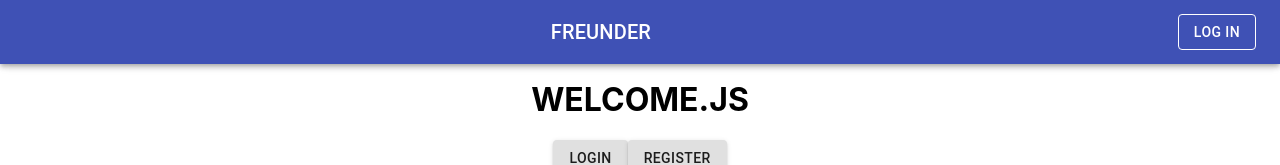
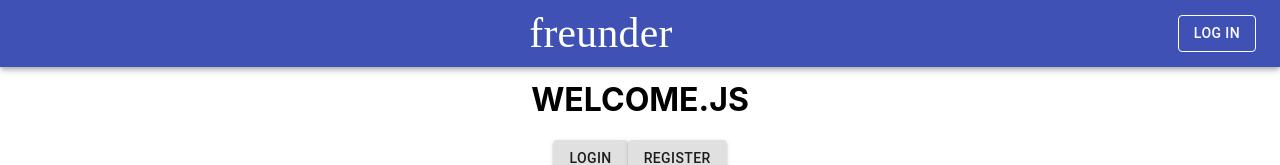
Before and after one commit to adriannajuchacz/freunder, a React (Create React App) app in the folder freunder-frontend/: page / in a window 1280 px wide. Shown: the top 165 px of the page. Built offline with nearby package versions, Linux system fonts and the light colour scheme.

Commit message:
added a logo to the navbar

```diff
--- a/freunder-frontend/src/App.css
+++ b/freunder-frontend/src/App.css
@@ -6,7 +6,7 @@
   height: 40vmin;
   pointer-events: none;
 }
-
+@import url('https://fonts.googleapis.com/css2?family=Pacifico&display=swap');
 @media (prefers-reduced-motion: no-preference) {
   .App-logo {
     animation: App-logo-spin infinite 20s linear;
--- a/freunder-frontend/src/components/Navbar.js
+++ b/freunder-frontend/src/components/Navbar.js
@@ -22,7 +22,9 @@
     marginRight: theme.spacing(2)
   },
   title: {
-    flexGrow: 1
+    flexGrow: 1,
+    fontFamily: 'Pacifico, cursive',
+    fontSize: '2.6rem'
   },
   whiteBtn: {
     color: "#fff !important",
@@ -62,7 +64,7 @@
       <AppBar position="fixed">
         <Toolbar>
           <Typography variant="h6" className={classes.title}>
-            FREUNDER
+            freunder
           </Typography>
           {isAuthenticated ? (
             <div>
```
